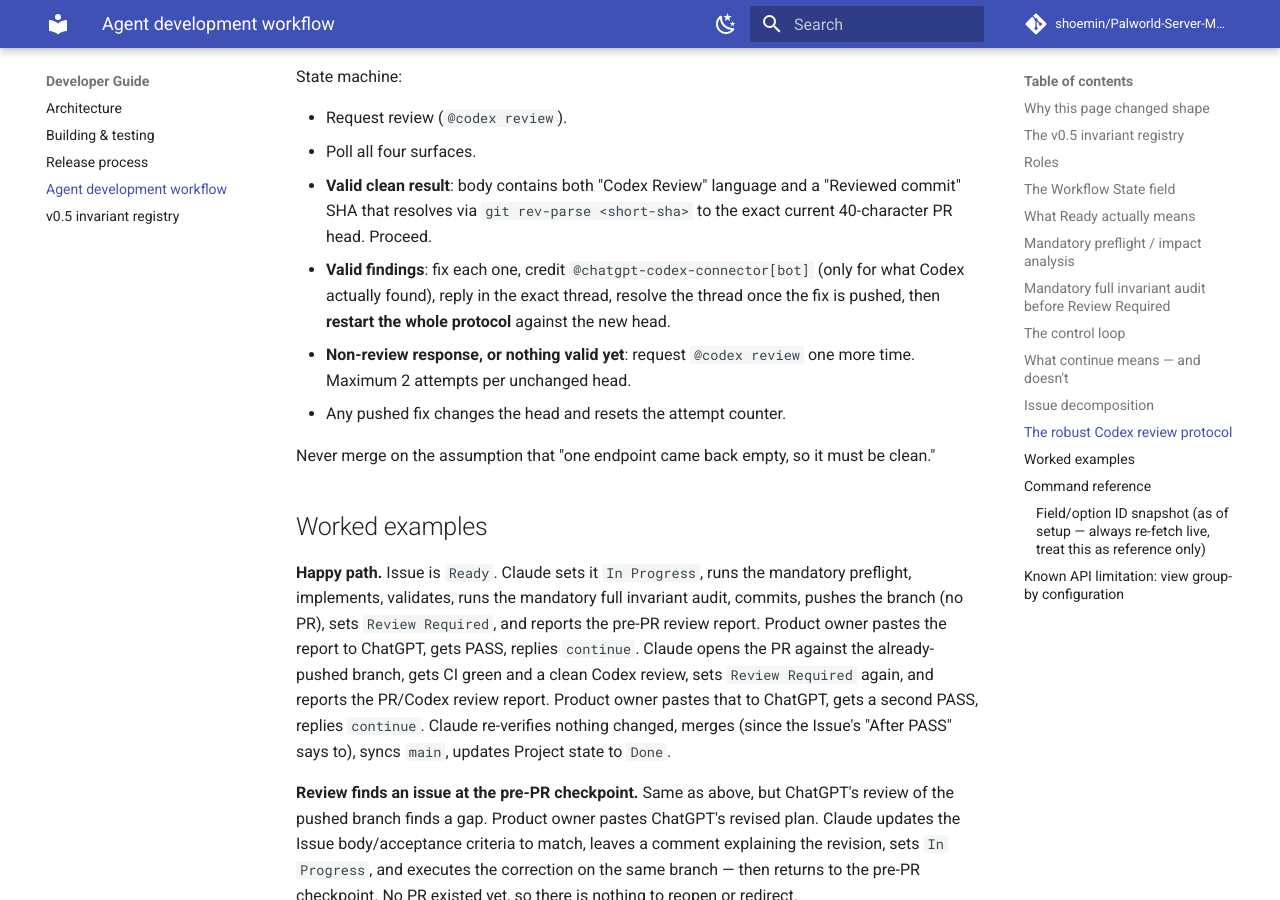
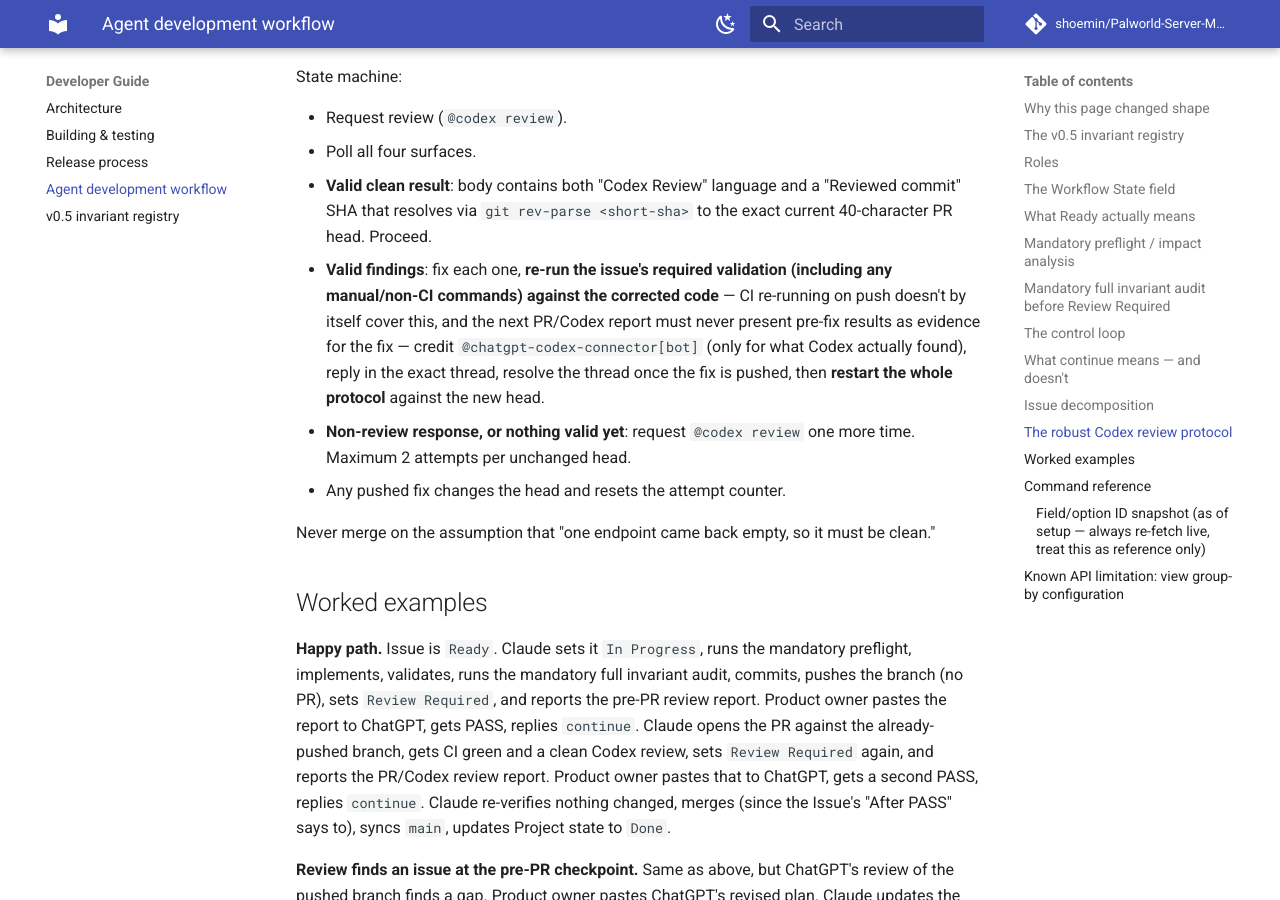
Before and after one commit to shoemin/Palworld-Server-Manager, an MkDocs documentation site: the page built from docs/developer/agent-workflow.md, in a window 1280 px wide and 900 px high, scrolled down 5940 px. Built offline with MkDocs 1.6.1 and Material for MkDocs 9.7.7, drawn with Linux system fonts in a browser that asks for light colours; comment, search, counter and statistics services are not loaded.

Commit message:
Fix gh flag typo; require re-validation after Codex-driven fixes too
Two more Codex findings on PR #56 (commit 8e2e807):

- Both issue templates documented "gh issue edit --add-parent",
  which does not exist - the actual PR CLI flag (verified against
  gh 2.96.0's own --help) is "gh issue edit <issue> --parent <epic>".
  Fixed in both templates.

- CLAUDE.md H's Codex-finding-fix step and agent-workflow.md's
  matching "Valid findings" state only said to fix, credit, reply,
  resolve, and restart - they didn't require re-running the issue's
  own validation (beyond CI, which reruns automatically on push but
  doesn't cover manual/non-CI commands) against the corrected code.
  The prior round's fix only covered this for the ChatGPT-changes-
  required path (L); it's now required for every Codex-driven fix
  too, so a J report can never present pre-fix results as evidence.

Co-Authored-By: Claude Sonnet 5 <noreply@anthropic.com>

```diff
--- a/docs/developer/agent-workflow.md
+++ b/docs/developer/agent-workflow.md
@@ -158,7 +158,7 @@ State machine:
 - Request review (`@codex review`).
 - Poll all four surfaces.
 - **Valid clean result**: body contains both "Codex Review" language and a "Reviewed commit" SHA that resolves via `git rev-parse <short-sha>` to the exact current 40-character PR head. Proceed.
-- **Valid findings**: fix each one, credit `@chatgpt-codex-connector[bot]` (only for what Codex actually found), reply in the exact thread, resolve the thread once the fix is pushed, then **restart the whole protocol** against the new head.
+- **Valid findings**: fix each one, **re-run the issue's required validation (including any manual/non-CI commands) against the corrected code** — CI re-running on push doesn't by itself cover this, and the next PR/Codex report must never present pre-fix results as evidence for the fix — credit `@chatgpt-codex-connector[bot]` (only for what Codex actually found), reply in the exact thread, resolve the thread once the fix is pushed, then **restart the whole protocol** against the new head.
 - **Non-review response, or nothing valid yet**: request `@codex review` one more time. Maximum 2 attempts per unchanged head.
 - Any pushed fix changes the head and resets the attempt counter.
 
```
Also changed, not shown: CLAUDE.md (+2 -1 lines), 2 other files.
